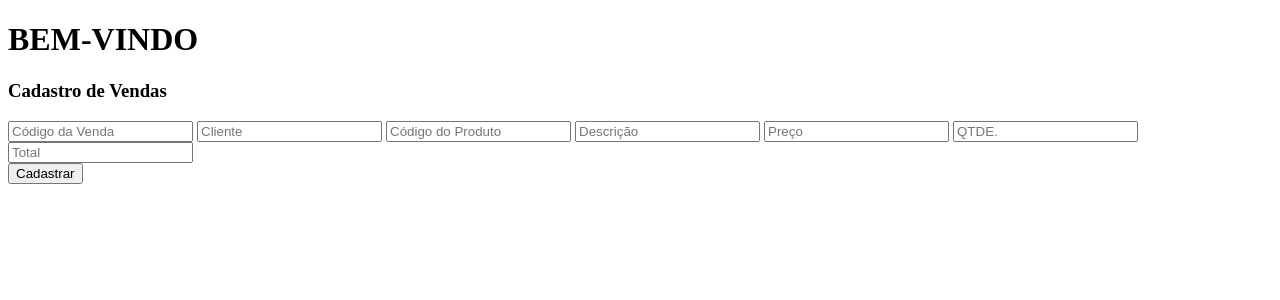
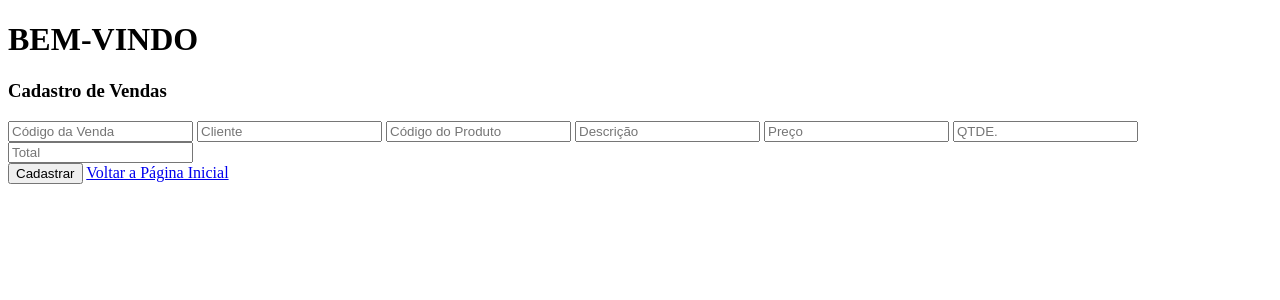
Before and after one commit to portifolio-html/conexao, a Python web app: template templates/cad_vendas.html in a window 1280 px wide. Shown: the top 300 px of the page. Run offline with Jinja, Linux system fonts and the light colour scheme; the template is opened without the code that fills it, so the values that code supplies are empty.

Commit message:
salvamento_final

```diff
--- a/static/style_320_portrait.css
+++ b/static/style_320_portrait.css
@@ -5,6 +5,7 @@
     padding: 0;
     font-family: Arial, Helvetica, sans-serif;
     box-sizing: border-box;
+    text-decoration: none;
 }
 
 body {
@@ -51,6 +52,10 @@ form {
     padding-bottom: 1em;
 }
 
+.cont_ter {
+    gap: .4em;
+}
+
 input {
     width: 92%;
     height: 2rem;
@@ -63,3 +68,15 @@ input {
 input[type=submit] {
     background-color: rgb(250, 198, 29);
 }
+
+a {
+    width: 92%;
+    padding: 5px 0;
+    font-size: 1.2rem;
+    text-align: center;
+}
+
+a:hover {
+    background-color: brown;
+    color: aliceblue;
+}
--- a/templates/cad_clientes.html
+++ b/templates/cad_clientes.html
@@ -4,7 +4,7 @@
     <meta charset="UTF-8">
     <meta name="viewport" content="width=device-width, initial-scale=1.0">
     <title>Cadastro de Cliente</title>
-    <link rel="stylesheet" href="static/style_320_portrait.css" media="(min-width: 320px) and (orientation: portrait)">
+    <link rel="stylesheet" href="../static/style_320_portrait.css" media="(min-width: 320px) and (orientation: portrait)">
 </head>
 <body>
     <div class="cont_one">
@@ -19,6 +19,9 @@
             </div>
             <div class="cont_ter">
                 <input type="submit" value="Cadastrar">
+                <a href="../index.html">
+                    Voltar a Página Inicial
+                </a>
             </div>
         </form>
     </div>
--- a/templates/cad_produtos.html
+++ b/templates/cad_produtos.html
@@ -4,7 +4,7 @@
     <meta charset="UTF-8">
     <meta name="viewport" content="width=device-width, initial-scale=1.0">
     <title>Cadastro de Produtos</title>
-    <link rel="stylesheet" href="static/style_320_portrait.css" media="(min-width: 320px) and (orientation: portrait)">
+    <link rel="stylesheet" href="../static/style_320_portrait.css" media="(min-width: 320px) and (orientation: portrait)">
 </head>
 <body>
     <div class="cont_one">
@@ -18,6 +18,9 @@
             </div>
             <div class="cont_ter">
                 <input type="submit" value="Cadastrar">
+                <a href="../index.html">
+                    Voltar a Página Inicial
+                </a>
             </div>
         </form>
     </div>
--- a/templates/cad_vendas.html
+++ b/templates/cad_vendas.html
@@ -4,7 +4,7 @@
     <meta charset="UTF-8">
     <meta name="viewport" content="width=device-width, initial-scale=1.0">
     <title>Cadastro de Vendas</title>
-    <link rel="stylesheet" href="static/style_320_portrait.css" media="(min-width: 320px) and (orientation: portrait)">
+    <link rel="stylesheet" href="../static/style_320_portrait.css" media="(min-width: 320px) and (orientation: portrait)">
 </head>
 <body>
     <div class="cont_one">
@@ -22,6 +22,9 @@
             </div>
             <div class="cont_ter">
                 <input type="submit" value="Cadastrar">
+                <a href="../index.html">
+                    Voltar a Página Inicial
+                </a>
             </div>
         </form>
     </div>
```
